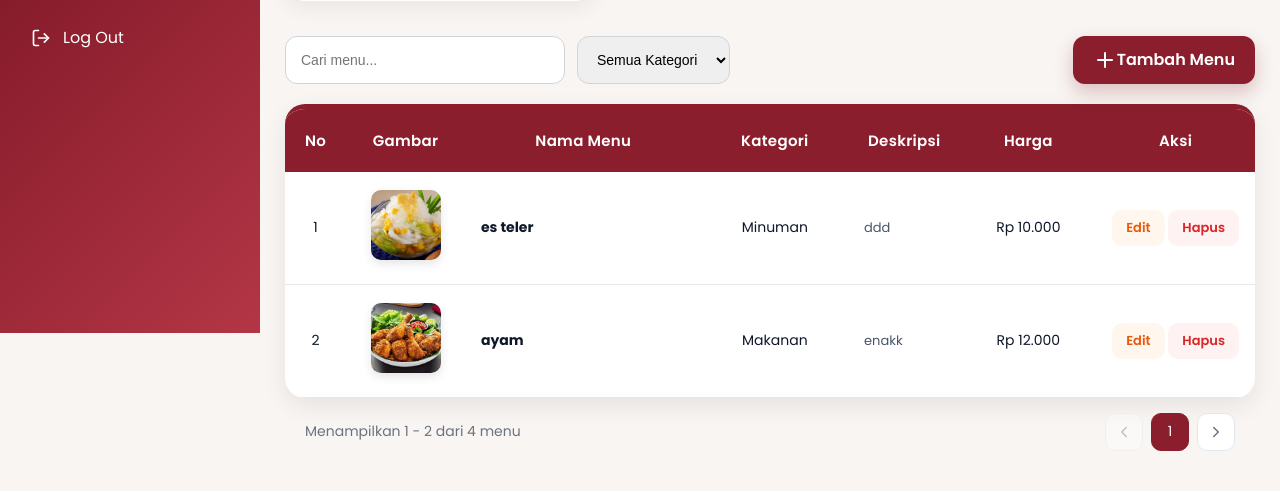
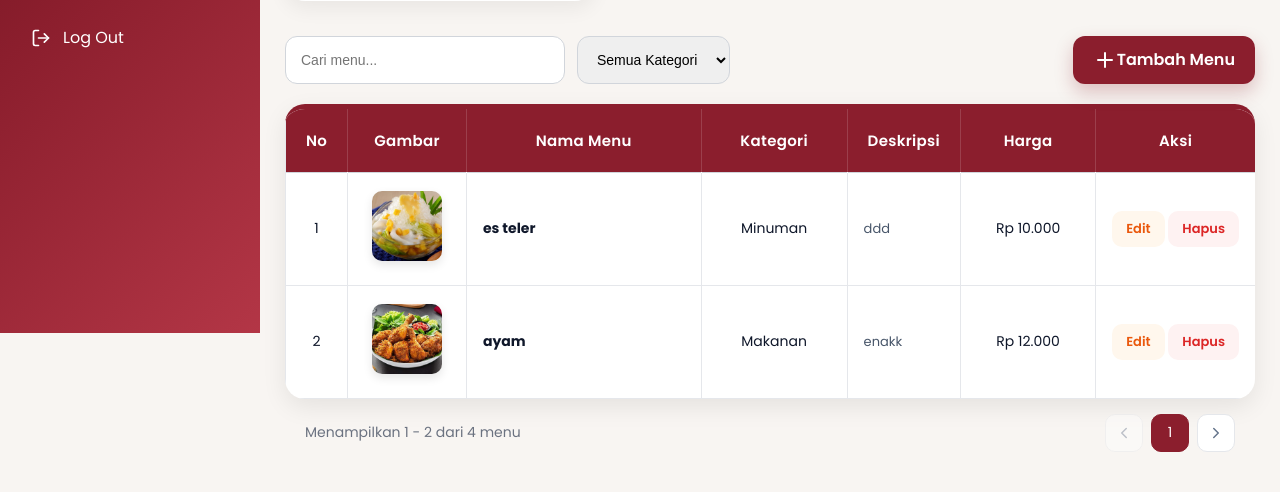
Before and after one commit to M-Syawali/Project1, a PHP site: page /project/admind/crud/menu/index_admin.php in a window 1280 px wide. Shown: the part 467-959 px from the top of the page. Run offline with PHP 8.4, Linux system fonts and the light colour scheme; data comes from the database, SQL or seed files in the repository; some libraries are stand-ins or nearby versions.

Commit message:
tambah garis tabel

```diff
--- a/admind/crud/menu/index_admin.php
+++ b/admind/crud/menu/index_admin.php
@@ -302,6 +302,22 @@ $result = mysqli_query($conn, $query);
         width: 100%;
         border-collapse: collapse;
     }
+        /* Garis kiri tabel */
+    th:first-child,
+    td:first-child{
+        border-left:1px solid #e5e7eb;
+    }
+
+    /* Hilangkan garis kanan paling ujung */
+    th:last-child,
+    td:last-child{
+        border-right:none;
+    }
+
+    /* Garis antara header dan isi */
+    thead tr{
+        border-bottom:1px solid #d1d5db;
+    }
 
     tbody tr{
         transition:.2s;
@@ -319,13 +335,17 @@ $result = mysqli_query($conn, $query);
     color:white;
     padding:20px;
     font-weight:600;
+
+    border-right:1px solid rgba(255,255,255,.15);
     }
 
     td {
     padding: 18px 16px;
     font-size: 14px;
+    vertical-align: middle;
+
     border-bottom: 1px solid #e5e7eb;
-        vertical-align: middle;
+    border-right: 1px solid #e5e7eb;
     }
 
     td:nth-child(1),
```
Lines whose indentation alone changed are shown as unchanged.
